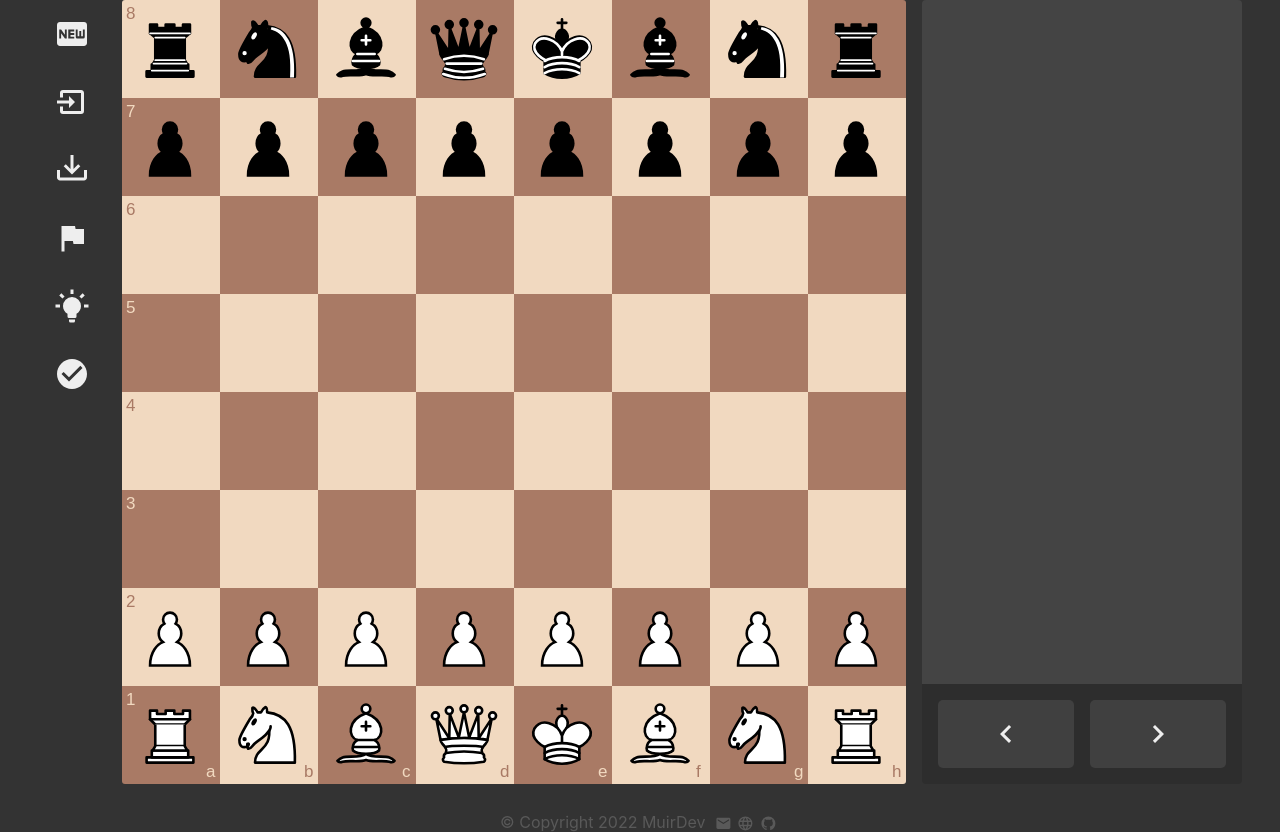
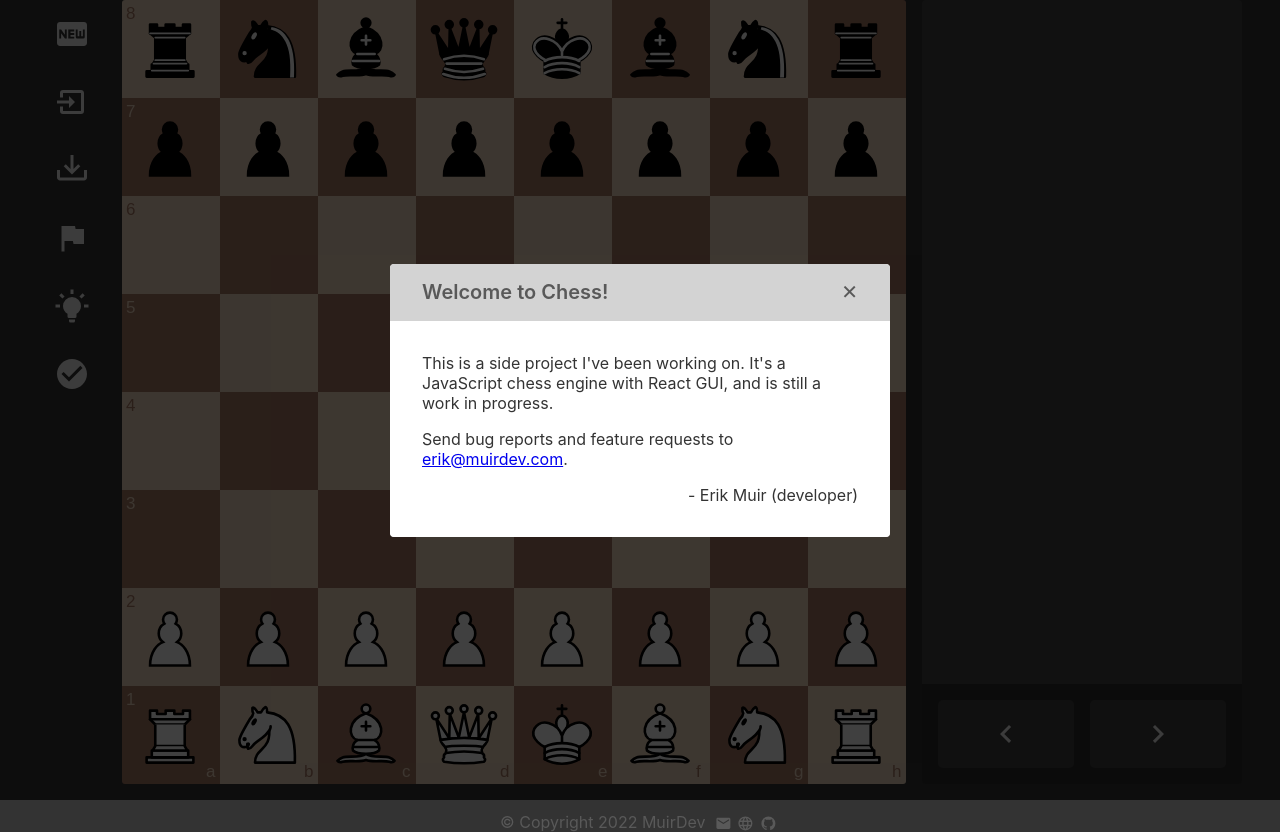
Before and after one commit to ErikMuir/chess-engine, a React app: page / in a window 1280 px wide. Built offline with nearby package versions, Linux system fonts and the light colour scheme.

Commit message:
welcome modal

```diff
--- a/src/components/App.js
+++ b/src/components/App.js
@@ -7,6 +7,7 @@ import Footer from './Footer';
 import GameControls from './GameControls';
 import GameDetails from './GameDetails';
 import GameOver from './GameOver';
+import Welcome from './Welcome';
 import Logger from '../Logger';
 import Game from '../game/Game';
 import { importGameFromJson } from '../game/import';
@@ -24,6 +25,7 @@ class App extends React.Component {
     super(props);
     this.state = {
       game: new Game(),
+      showWelcomeModal: true,
       showGameOverModal: false,
       showResignationModal: false,
       forceRefresh: 0,
@@ -44,8 +46,14 @@ class App extends React.Component {
     this.updateApp = this.updateApp.bind(this);
     this.updateGameOver = this.updateGameOver.bind(this);
     this.computerMove = this.computerMove.bind(this);
+    this.closeWelcomeModal = this.closeWelcomeModal.bind(this);
     this.closeGameOverModal = this.closeGameOverModal.bind(this);
   }
+
+  closeWelcomeModal = () => {
+    logger.trace('closeWelcomeModal');
+    this.setState({ showWelcomeModal: false });
+  };
 
   closeGameOverModal = () => {
     logger.trace('closeGameOverModal');
@@ -192,6 +200,13 @@ class App extends React.Component {
     });
   };
 
+  getWelcomeModal = () => {
+    const { showWelcomeModal } = this.state;
+    return showWelcomeModal
+      ? <Welcome closeWelcomeModal={this.closeWelcomeModal} />
+      : null;
+  };
+
   getGameOverModal = () => {
     const { game, showGameOverModal } = this.state;
     return showGameOverModal
@@ -249,6 +264,7 @@ class App extends React.Component {
           />
         </main>
         <Footer />
+        {this.getWelcomeModal()}
         {this.getGameOverModal()}
         {this.getResignationModal()}
       </div>
--- /dev/null
+++ b/src/components/Welcome.js
@@ -0,0 +1,39 @@
+import React from 'react';
+import Modal from 'react-modal';
+import { modalOverlayStyle, modalContentStyle } from '../game/utils';
+
+const Welcome = ({ closeWelcomeModal }) => (
+  <Modal
+    isOpen
+    onRequestClose={closeWelcomeModal}
+    style={{ overlay: modalOverlayStyle, content: modalContentStyle }}
+  >
+    <header className="modal__header">
+      <h2 className="modal__title">Welcome to Chess!</h2>
+      <button
+        type="button"
+        className="modal__close"
+        aria-label="Close modal"
+        onClick={closeWelcomeModal}
+      />
+    </header>
+    <main className="modal__content-container">
+      <div className="modal__content">
+        <p>
+          This is a side project I&apos;ve been working on. It&apos;s a
+          JavaScript chess engine with React GUI, and is still a work in
+          progress.
+        </p>
+        <p>
+          Send bug reports and feature requests to
+          {' '}
+          <a href="mailto:erik@muirdev.com">erik@muirdev.com</a>
+          .
+        </p>
+        <p className="align-right">- Erik Muir (developer)</p>
+      </div>
+    </main>
+  </Modal>
+);
+
+export default Welcome;
--- a/src/styles/app.css
+++ b/src/styles/app.css
@@ -219,3 +219,7 @@ body {
   bottom: 0;
   right: 0;
 }
+
+.align-right {
+  text-align: right;
+}
--- a/src/styles/modal.css
+++ b/src/styles/modal.css
@@ -17,7 +17,7 @@
   align-items: center;
   height: initial;
   margin-bottom: 0;
-  padding: 10px 20px;
+  padding: 1rem 2rem;
   border-top-left-radius: 4px;
   border-top-right-radius: 4px;
   background: #D3D3D3;
@@ -49,7 +49,7 @@
 .modal__content-container {
   display: flex;
   flex-direction: column;
-  padding: 30px 20px;
+  padding: 1rem 2rem;
   border-bottom-left-radius: 4px;
   border-bottom-right-radius: 4px;
   background: #fff;
```
Also changed, not shown: 1 other file (tests, documents, lock files or other folders).
